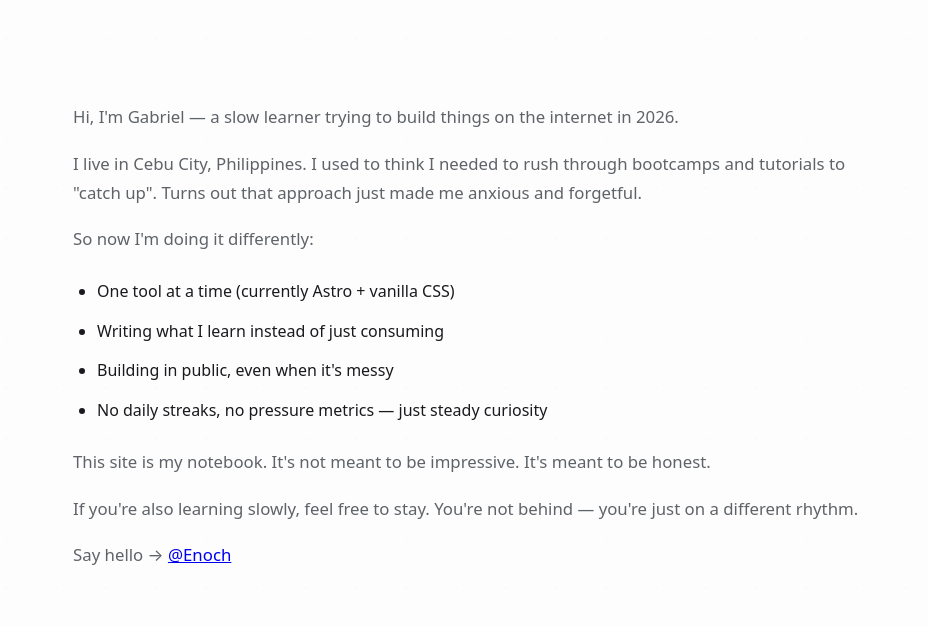
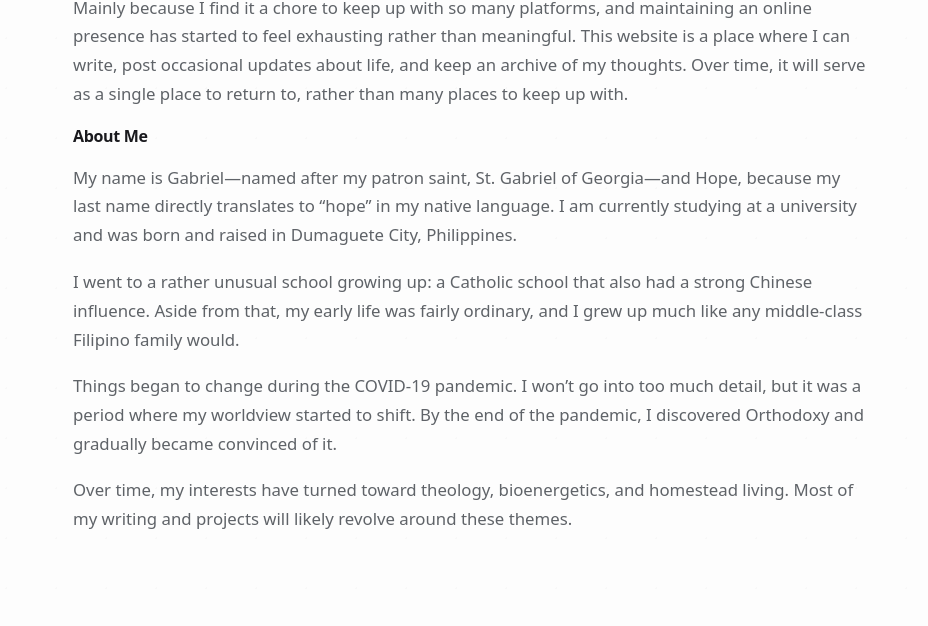
Before and after one commit to GabrielHope/personal-site, an Astro site: page /about in a window 1280 px wide. Shown: the part 487-1113 px from the top of the page, without its empty margins (169-1097 px from the left). Built offline with nearby package versions, Linux system fonts and the light colour scheme; Astro itself is replaced by a stand-in of ours.

Commit message:
Ready Product to ship to vercel

```diff
--- a/astro.config.mjs
+++ b/astro.config.mjs
@@ -1,15 +1,19 @@
+// astro.config.mjs
 import { defineConfig } from 'astro/config';
 import mdx from '@astrojs/mdx';
 import rss from '@astrojs/rss';
+import tailwind from '@astrojs/tailwind';
 
 export default defineConfig(async () => {
-  site: 'http://localhost:4321',
   const mdxIntegration = await mdx();
   const rssIntegration = await rss();
 
   return {
-    site: 'http://localhost:4321',
+    site: 'http://localhost:4321',  // ← moved inside the returned object
     output: 'static',
-    integrations: [mdxIntegration, rssIntegration],
+    integrations: [
+     mdx(),
+     rss(),
+     tailwind(),],
   };
 });
--- a/package.json
+++ b/package.json
@@ -260,5 +260,9 @@
   "bugs": {
     "url": "https://github.com/GabrielHope/personal-site/issues"
   },
-  "homepage": "https://github.com/GabrielHope/personal-site#readme"
+  "homepage": "https://github.com/GabrielHope/personal-site#readme",
+  "devDependencies": {
+    "@astrojs/tailwind": "^6.0.2",
+    "tailwindcss": "^4.1.18"
+  }
 }
--- a/src/pages/about.astro
+++ b/src/pages/about.astro
@@ -6,45 +6,34 @@ import BaseLayout from '../layouts/BaseLayout.astro';
   <main class="container">
     <article class="page prose">
       <header class="hero text-center">
-        <img
-          src="/images/profile.jpg"
-          alt="Gabriel"
-          width="160"
-          height="160"
-          class="rounded-full mx-auto mb-8 object-cover border-4 border-[var(--border-strong)]"
-        />
         <h1>About</h1>
       </header>
 
-      <p>Hi, I'm Gabriel — a slow learner trying to build things on the internet in 2026.</p>
+        <h3>About the Website</h3>
 
-      <p>
-        I live in Cebu City, Philippines. I used to think I needed to rush through bootcamps and tutorials
-        to "catch up". Turns out that approach just made me anxious and forgetful.
-      </p>
+        <p>At first, I was just bored over Christmas break and decided to learn how to make a website. I never really thought about actually putting it online. Over time, the website started coming together, and I realized that it could be useful as a way to funnel all of my online presence into one place.
+           My plan for the future is to gradually get rid of all my social media accounts.
+          <br>
+          <br>
+           Mainly because I find it a chore to keep up with so many platforms, and maintaining an online presence has started to feel exhausting rather than meaningful.
+           This website is a place where I can write, post occasional updates about life, and keep an archive of my thoughts. Over time, it will serve as a single place to return to, rather than many places to keep up with.
+        </p>
 
-      <p>
-        So now I'm doing it differently:
-      </p>
+        <h3>About Me </h3>
 
-      <ul>
-        <li>One tool at a time (currently Astro + vanilla CSS)</li>
-        <li>Writing what I learn instead of just consuming</li>
-        <li>Building in public, even when it's messy</li>
-        <li>No daily streaks, no pressure metrics — just steady curiosity</li>
-      </ul>
+        <p>
+        My name is Gabriel—named after my patron saint, St. Gabriel of Georgia—and Hope, because my last name directly translates to “hope” in my native language. I am currently studying at a university and was born and raised in Dumaguete City, Philippines.
+        </p>
+       <p>
+        I went to a rather unusual school growing up: a Catholic school that also had a strong Chinese influence. Aside from that, my early life was fairly ordinary, and I grew up much like any middle-class Filipino family would.
+        </p>
+        <p>
+        Things began to change during the COVID-19 pandemic. I won’t go into too much detail, but it was a period where my worldview started to shift. By the end of the pandemic, I discovered Orthodoxy and gradually became convinced of it.
+        </p>
+        <p>
+        Over time, my interests have turned toward theology, bioenergetics, and homestead living. Most of my writing and projects will likely revolve around these themes.
+        </p>
 
-      <p>
-        This site is my notebook. It's not meant to be impressive. It's meant to be honest.
-      </p>
-
-      <p>
-        If you're also learning slowly, feel free to stay. You're not behind — you're just on a different rhythm.
-      </p>
-
-      <p class="mt-12 text-center text-[var(--text-muted)]">
-        Say hello → <a href="https://x.com/Enoch" class="text-[var(--accent)] hover:underline">@Enoch</a>
-      </p>
     </article>
   </main>
 </BaseLayout>
--- a/src/pages/index.astro
+++ b/src/pages/index.astro
@@ -18,15 +18,15 @@ const recentPosts = allPosts
   <main class="container">
     <section class="hero">
       <img
-        src="/images/profile.jpg"
+        src="/images/profile.png"
         alt="Gabriel"
-        width="140"
-        height="140"
-        class="rounded-full mx-auto mb-6 object-cover border-4 border-[var(--border)] shadow-md"
+        width="450"
+        height="450"
+        class="profile-img mx-auto mb-6"
         loading="eager"
       />
       <h1>Gabriel's Webpage</h1>
-      <p>Learning front-end development and building quietly on the internet.</p>
+      <p>Hello, web-surfer! I am Gabriel and this is my webpage.</p>
     </section>
 
     <section class="writing">
--- a/src/pages/posts/index.astro
+++ b/src/pages/posts/index.astro
@@ -15,7 +15,7 @@ const posts = (await getCollection('blog'))
 <BaseLayout title="Posts">
   <main class="container">
     <header class="hero text-center">
-      <h1>Posts</h1>
+      <h1 class="posts-heading">Posts</h1>
       <p class="text-muted mt-2">
         Notes, experiments, and things I'm learning slowly.
       </p>
--- a/src/styles/global.css
+++ b/src/styles/global.css
@@ -181,6 +181,16 @@ h2 {
   margin: 2rem 0 1rem;
 }
 
+.posts-heading {
+  margin-top: 0.3rem;          /* closer than default */
+  margin-bottom: 1.5rem;
+}
+
+/* About page specific – overrides general h1 */
+.page h1 {
+  margin-top: 0.30rem !important;   /* adjust 2rem to 1rem or 1.5rem until it feels right */
+}
+
 /* Paragraphs */
 p {
   margin: 1.1rem 0;
@@ -191,7 +201,7 @@ p {
 /* Hero */
 .hero {
   text-align: center;
-  padding: 7rem 0 5rem;
+  padding: 3rem 0 5rem;
 }
 
 .hero h1 {
@@ -202,6 +212,21 @@ p {
   font-size: 1.2rem;
   max-width: 50ch;
   margin: 0 auto;
+}
+
+/* Profile picture – make it circular and isolated */
+.hero .profile-img {
+  width: 140px;
+  height: 140px;
+  border-radius: 50%;                /* perfect circle */
+  object-fit: cover;                 /* fills circle without distortion */
+  border: 4px solid var(--border);   /* your existing border */
+  box-shadow: 0 4px 12px rgba(0,0,0,0.15); /* subtle shadow */
+  transition: transform 0.3s ease;
+}
+
+.hero .profile-img:hover {
+  transform: scale(1.08);
 }
 
 /* Writing / post list */
--- /dev/null
+++ b/tailwind.config.js
@@ -0,0 +1,16 @@
+/** @type {import('tailwindcss').Config} */
+export default {
+  content: [
+    './src/**/*.{astro,html,js,jsx,md,mdx,svelte,ts,tsx,vue}',
+  ],
+  theme: {
+    extend: {
+      // Optional: add your custom colors, fonts, etc.
+      colors: {
+        primary: '#2563eb',
+        muted: '#9ca3af',
+      },
+    },
+  },
+  plugins: [],
+}
```
Also changed, not shown: 2 other files.
